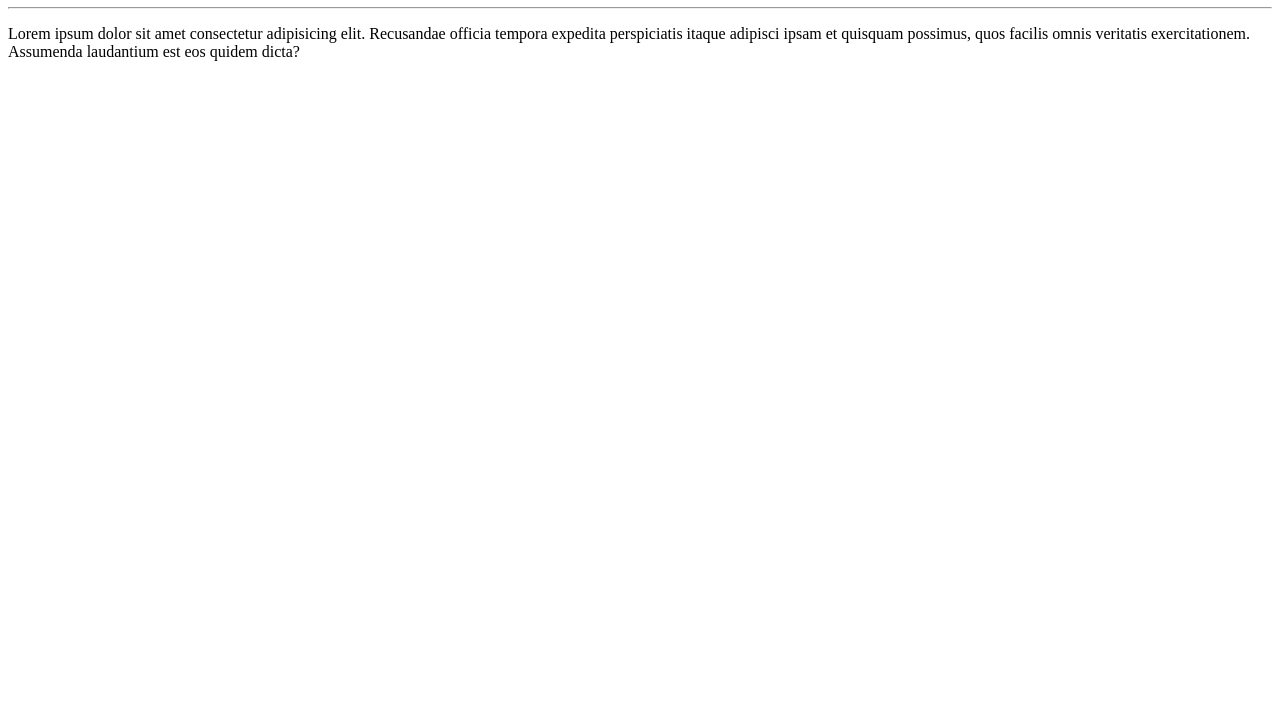
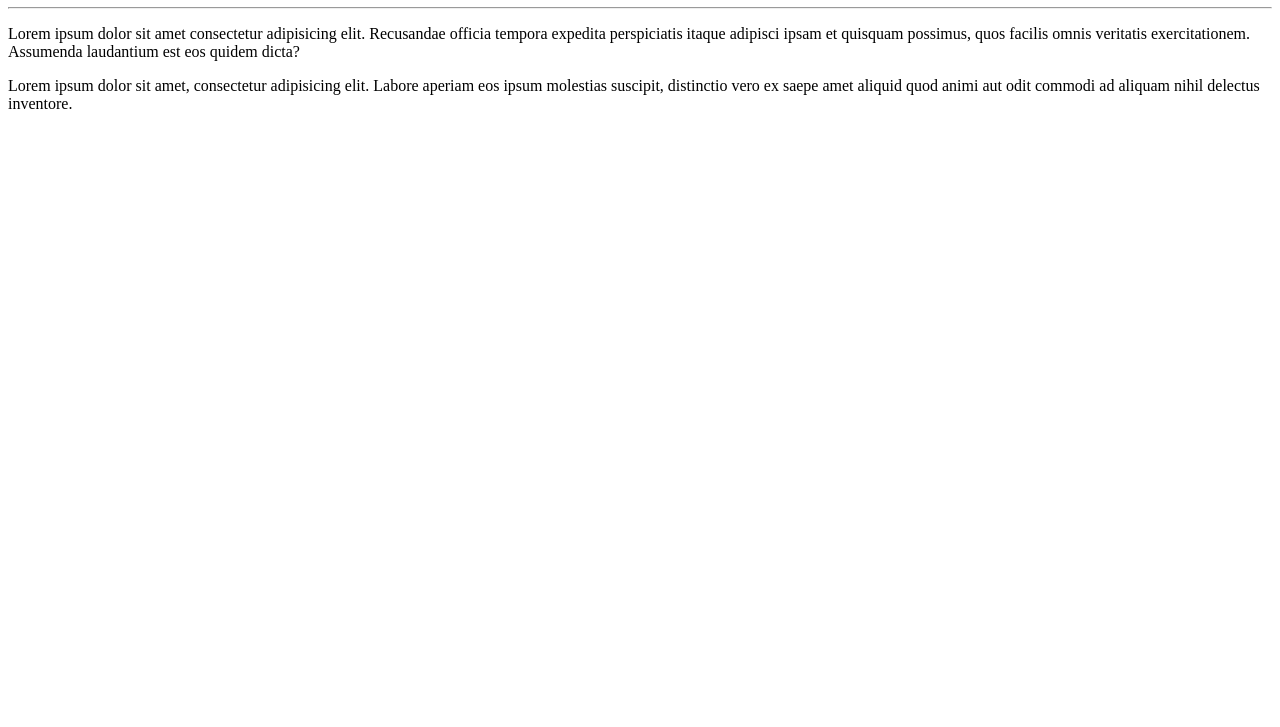
Before and after one commit to gafanhotos/Ola-Mundo, a plain HTML site: page site-exemplo/index.html in a window 1280 px wide. Shown: the part 73-800 px from the top of the page. Drawn offline with Linux system fonts and the light colour scheme.

Commit message:
adicionei um parágrafo

```diff
--- a/site-exemplo/index.html
+++ b/site-exemplo/index.html
@@ -9,5 +9,6 @@
     <h1>Olá, Mundo!</h1>
     <hr>
     <p>Lorem ipsum dolor sit amet consectetur adipisicing elit. Recusandae officia tempora expedita perspiciatis itaque adipisci ipsam et quisquam possimus, quos facilis omnis veritatis exercitationem. Assumenda laudantium est eos quidem dicta?</p>
+    <p>Lorem ipsum dolor sit amet, consectetur adipisicing elit. Labore aperiam eos ipsum molestias suscipit, distinctio vero ex saepe amet aliquid quod animi aut odit commodi ad aliquam nihil delectus inventore.</p>
 </body>
 </html>
```
